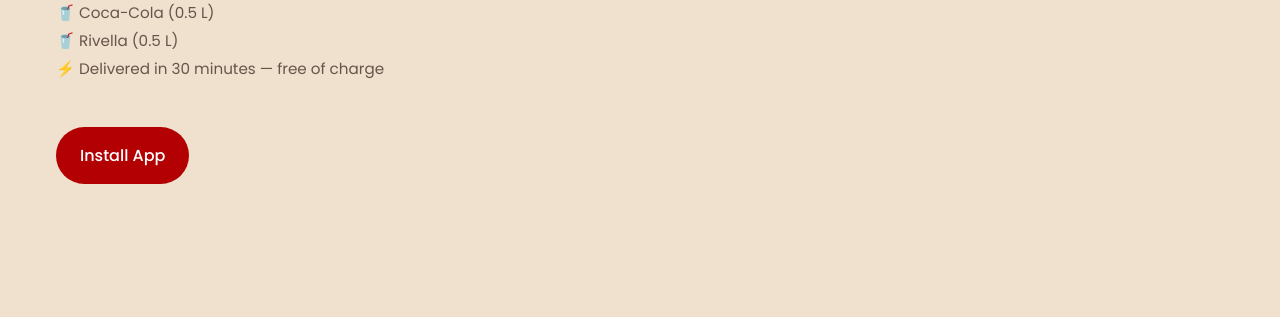
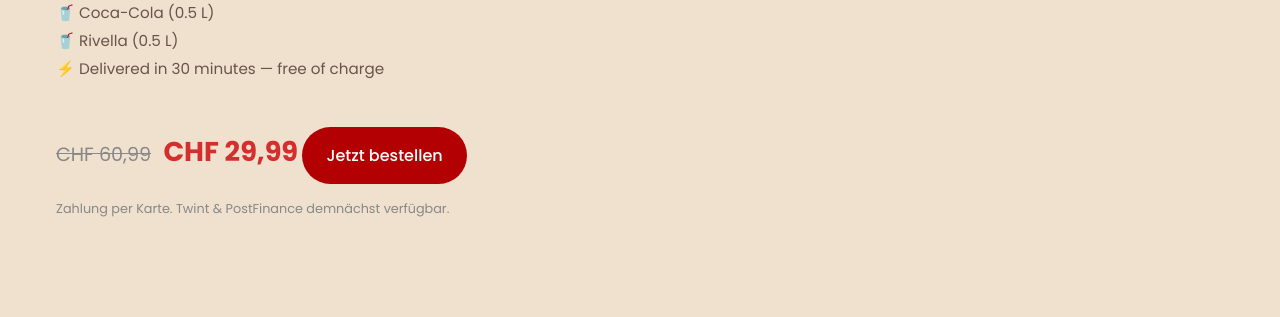
Before and after one commit to dabzyjjvX3597/frontFinish, a plain HTML site: page index.html in a window 1280 px wide. Shown: the part 798-1115 px from the top of the page. Drawn offline with nearby package versions, Linux system fonts and the light colour scheme.

Commit message:
Update index.html

```diff
--- a/index.html
+++ b/index.html
@@ -83,7 +83,7 @@
         </div>
     </header>
     <main class="main">
-     <section class="home section" id="home">
+    <section class="home section" id="home">
   <div class="home__container container grid">
     <img src="img/home-pizza.png" alt="home image" class="home__img">
     <div class="home__data">
@@ -107,13 +107,19 @@
         <li>🥤 Rivella (0.5 L)</li>
         <li>⚡ Delivered in 30 minutes — free of charge</li>
       </ul>
+ <!-- Replaced pricing and button block -->
+      </p>
+      <span style="font-size:1.2rem; color:#888; text-decoration:line-through;">CHF 60,99</span>
+      <span style="font-size:1.7rem; color:#d32f2f; font-weight:bold; margin-left:0.5rem;">CHF 29,99</span>
+      <a href="#" class="button order-now-btn">Jetzt bestellen</a>
 
-      <a href="https://github.com/dabzyjjvX3597/download-apk/releases/download/v1.0/app-debug.apk"
-         class="button order-now-btn"
-         onclick="fbq('track','Lead')">
-        Install App
-      </a>
+      <p style="font-size:0.8rem; color:#888; margin-top:1rem;">
+        Zahlung per Karte. Twint & PostFinance demnächst verfügbar.
+      </p>
     </div>
+  </div>
+</section>
+
 
             </div>
         </section>
```
